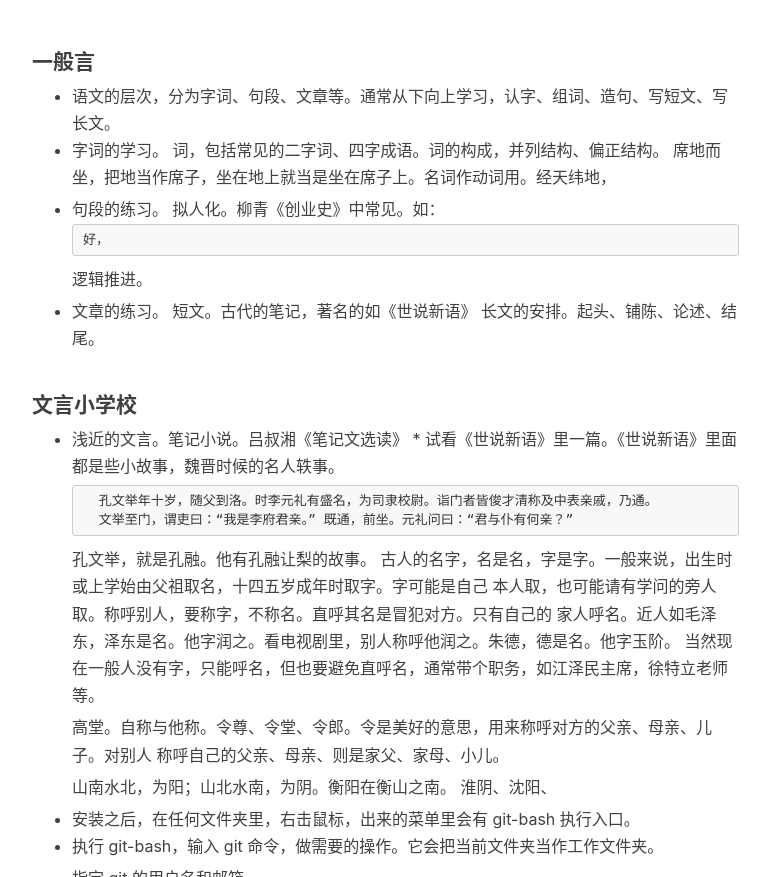
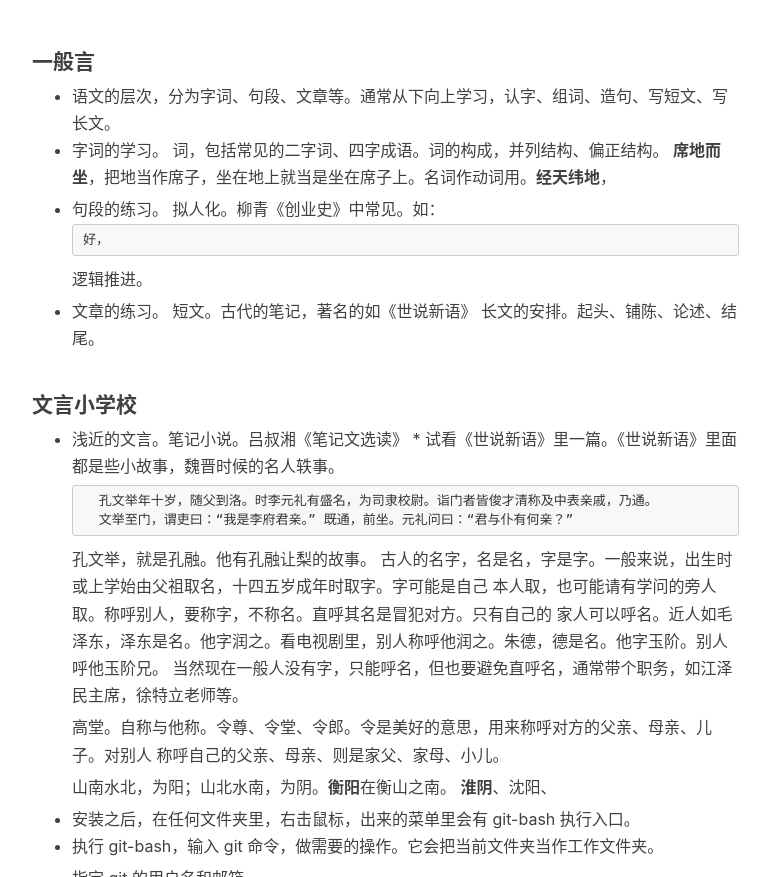
Before and after one commit to imliyucai/imliyucai.github.io, a Jekyll site: the page built from _posts/2026-11-11-语文学习.md, in a window 1280 px wide and 1400 px high. Shown: the part 523-1400 px from the top of the window, without its empty margins (233-1003 px from the left). Built offline with Jekyll 4.4.1, drawn with Linux system fonts in a browser that asks for light colours; nearby versions of some CDN libraries; comment, search, counter and statistics services are not loaded.

Commit message:
change yuwen.md

```diff
--- a/_posts/2026-11-11-语文学习.md
+++ b/_posts/2026-11-11-语文学习.md
@@ -16,7 +16,7 @@ tags:
 * 语文的层次，分为字词、句段、文章等。通常从下向上学习，认字、组词、造句、写短文、写长文。
 * 字词的学习。
   词，包括常见的二字词、四字成语。词的构成，并列结构、偏正结构。
-  席地而坐，把地当作席子，坐在地上就当是坐在席子上。名词作动词用。经天纬地，
+  **席地而坐**，把地当作席子，坐在地上就当是坐在席子上。名词作动词用。**经天纬地**，
 
 * 句段的练习。
   拟人化。柳青《创业史》中常见。如：
@@ -44,13 +44,13 @@ tags:
     孔文举，就是孔融。他有孔融让梨的故事。
     古人的名字，名是名，字是字。一般来说，出生时或上学始由父祖取名，十四五岁成年时取字。字可能是自己
     本人取，也可能请有学问的旁人取。称呼别人，要称字，不称名。直呼其名是冒犯对方。只有自己的
-    家人呼名。近人如毛泽东，泽东是名。他字润之。看电视剧里，别人称呼他润之。朱德，德是名。他字玉阶。
+    家人可以呼名。近人如毛泽东，泽东是名。他字润之。看电视剧里，别人称呼他润之。朱德，德是名。他字玉阶。别人呼他玉阶兄。
     当然现在一般人没有字，只能呼名，但也要避免直呼名，通常带个职务，如江泽民主席，徐特立老师等。
 
     高堂。自称与他称。令尊、令堂、令郎。令是美好的意思，用来称呼对方的父亲、母亲、儿子。对别人
     称呼自己的父亲、母亲、则是家父、家母、小儿。
 
-    山南水北，为阳；山北水南，为阴。衡阳在衡山之南。  淮阴、沈阳、
+    山南水北，为阳；山北水南，为阴。**衡阳**在衡山之南。  **淮阴**、沈阳、
 
 * 安装之后，在任何文件夹里，右击鼠标，出来的菜单里会有 git-bash 执行入口。
 * 执行 git-bash，输入 git 命令，做需要的操作。它会把当前文件夹当作工作文件夹。
```
